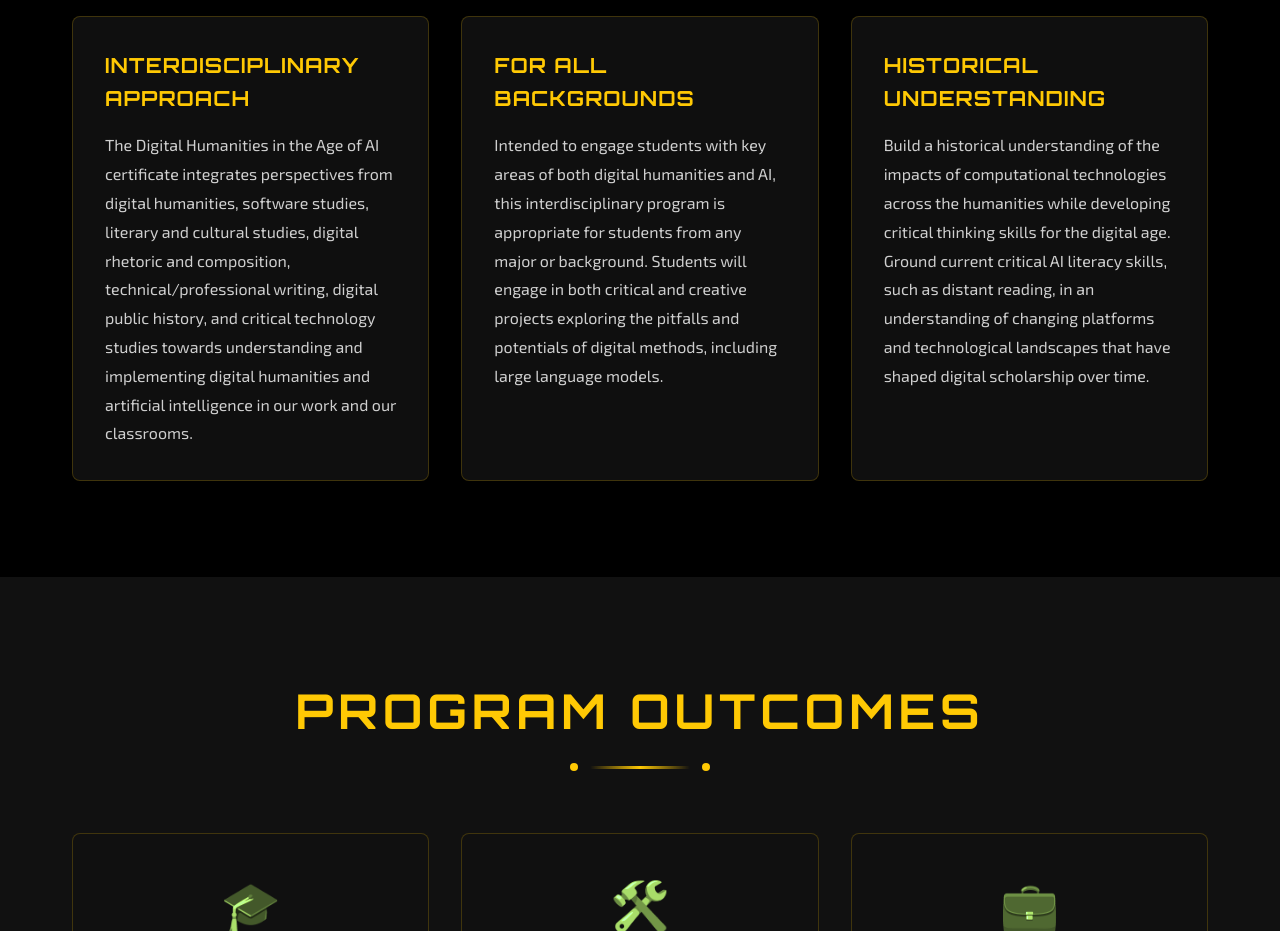
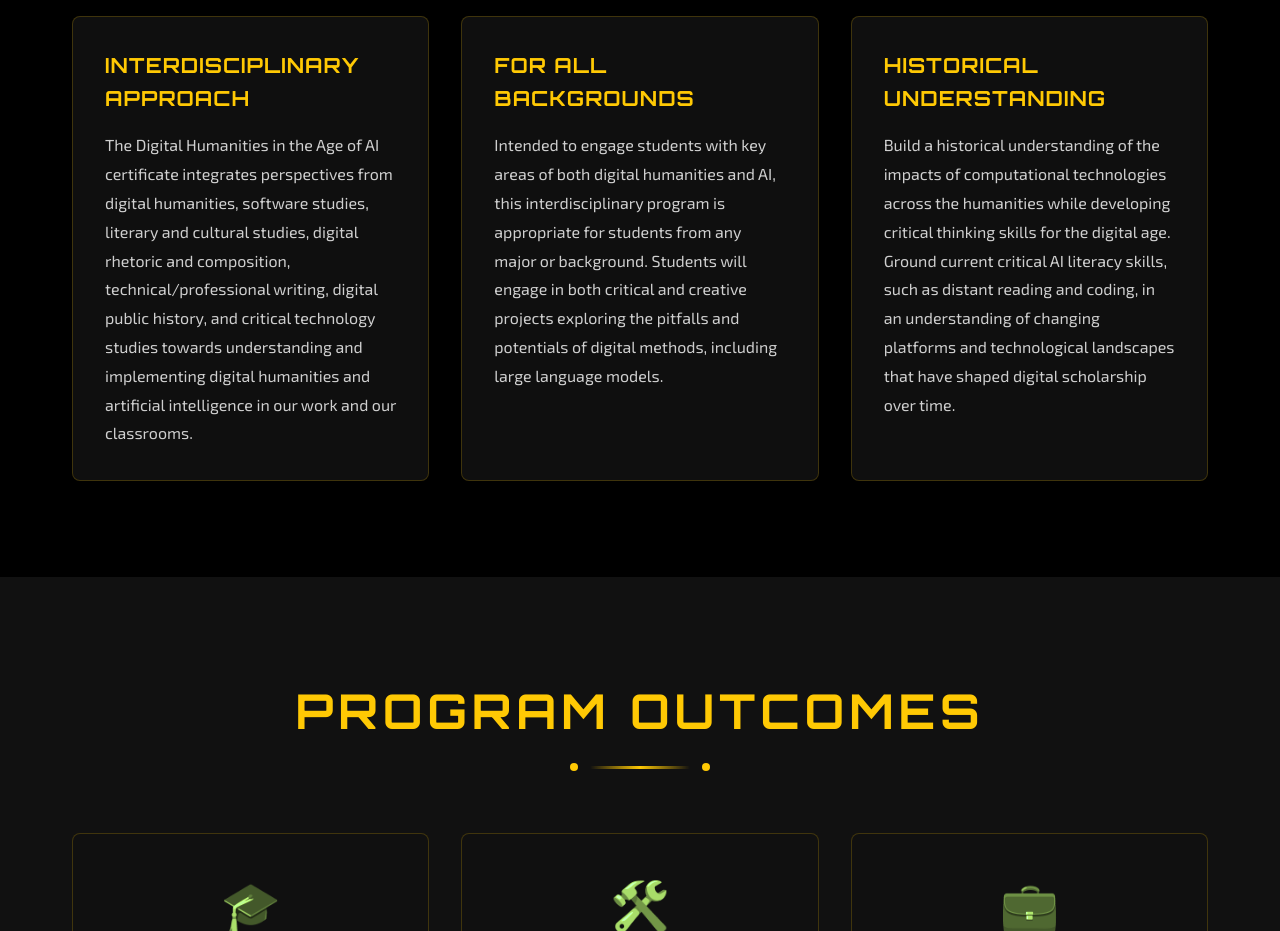
Before and after one commit to AMSUCF/DHCertificate, a plain HTML site: page index.html in a window 1280 px wide. Shown: the part 1040-1971 px from the top of the page. Drawn offline with Linux system fonts and the light colour scheme.

Commit message:
fixed typo

```diff
--- a/index.html
+++ b/index.html
@@ -61,7 +61,7 @@
                         <div class="card-header">
                             <h3>HISTORICAL UNDERSTANDING</h3>
                         </div>
-                        <p>Build a historical understanding of the impacts of computational technologies across the humanities while developing critical thinking skills for the digital age. Ground current critical AI literacy skills, such as distant reading, in an understanding of changing platforms and technological landscapes that have shaped digital scholarship over time.</p>
+                        <p>Build a historical understanding of the impacts of computational technologies across the humanities while developing critical thinking skills for the digital age. Ground current critical AI literacy skills, such as distant reading and coding, in an understanding of changing platforms and technological landscapes that have shaped digital scholarship over time.</p>
                     </div>
                 </div>
             </div>
```
